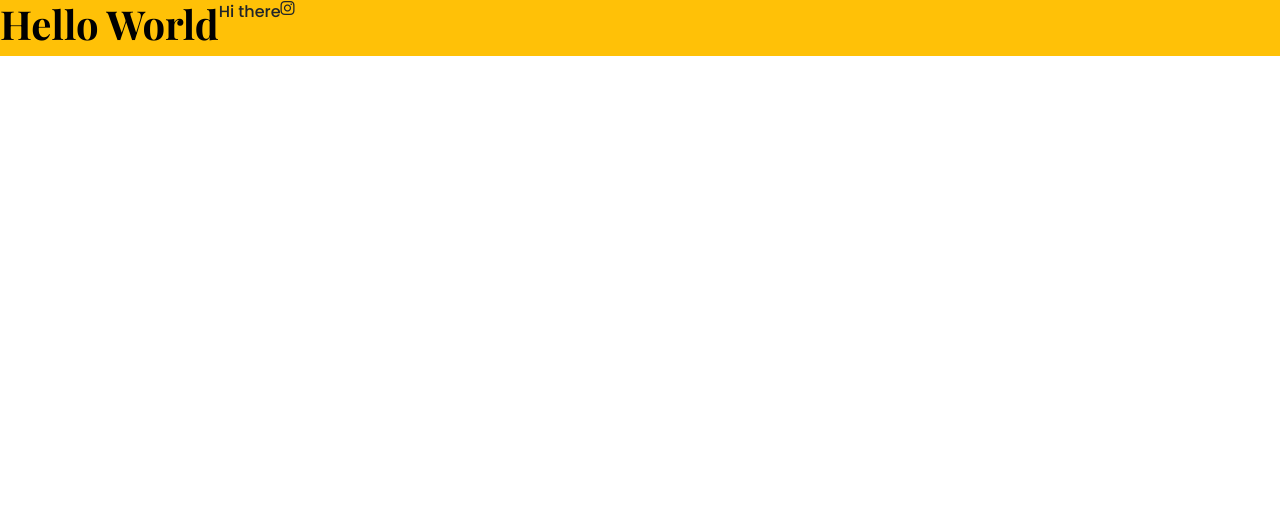
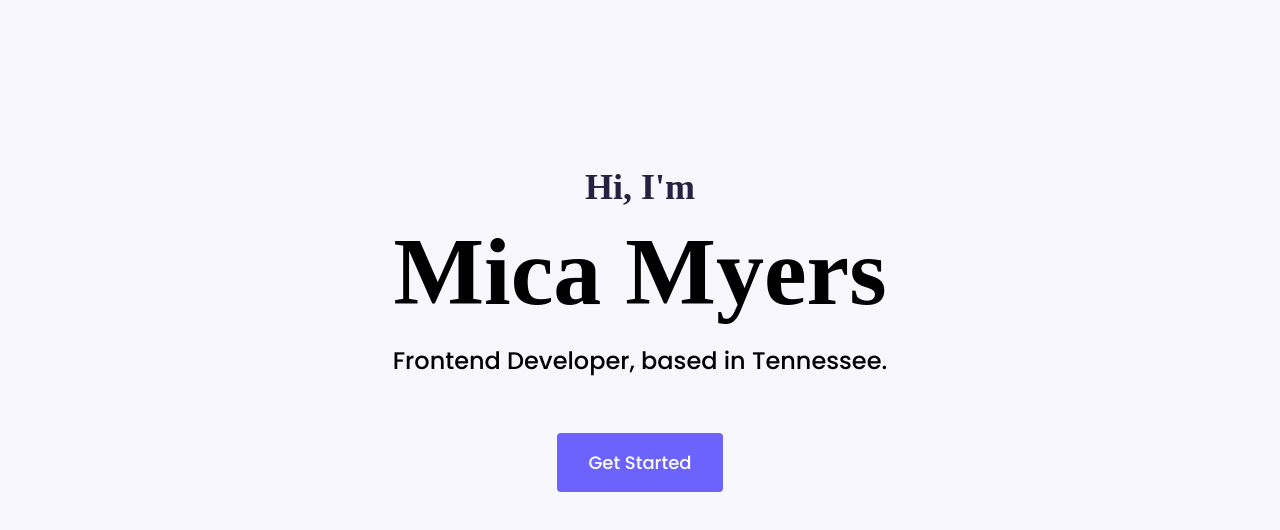
Before and after one commit to micaelajmyers/portfolio-project, a plain HTML site: page index.html in a window 1280 px wide. Drawn offline with nearby package versions, Linux system fonts and the light colour scheme.

Commit message:
Created Homepage Hero

```diff
--- a/index.html
+++ b/index.html
@@ -34,10 +34,13 @@
   </head>
 
   <body>
-    <div class="d-flex bg-warning">
-      <h1>Hello World</h1>
-      <p>Hi there</p>
-      <i class="fa-brands fa-instagram"></i>
+    <div class="hero">
+      <p>Hi, I'm</p>
+      <h1>Mica Myers</h1>
+      <h2 class="mb-5">Frontend Developer, based in Tennessee.</h2>
+      <div>
+        <a href="#" class="btn btn-branding">Get Started</a>
+      </div>
     </div>
   </body>
 </html>
--- a/styles/application.css
+++ b/styles/application.css
@@ -1,11 +1,57 @@
-/*font-family: 'Playfair Display', serif;
-font-family: 'Poppins', sans-serif; */
-
-h1 {
+:root {
+  --branding-color: #6c63ff;
+  --secondary-color: #f9f7fe;
+  --heading-font-family: font-family: "Playfair Display", serif;
+  --default-font-family: font-family: "Poppins", sans-serif;
+}
+h1,
+h2,
+h3,
+h4,
+h5,
+h6 {
   color: black;
-  font-family: "Playfair Display", serif;
+  font-family: var(--heading-font-family);
   font-weight: bold;
 }
+
+body {
+    font-family: var(--default-font-family);
+}
+h1 {
+  font-size: 96px;
+}
 p {
+  font-family: var(--default-font-family)
+}
+
+.hero {
+  background: var(--secondary-color);
+  text-align: center;
+  padding: 160px 20px;
+}
+
+.hero p {
+  font-size: 36px;
+  font-weight: bold;
+  margin: 0;
+  color: #272142;
+}
+
+.hero h2 {
   font-family: "Poppins", sans-serif;
+  font-weight: normal;
+  line-height: 2;
+  font-size: 24px;
 }
+
+.btn-branding {
+  background: var(--branding-color);
+  font-family:  "Poppins", sans-serif;
+  font-weight: normal;
+  border-radius: 4px;
+  color: white;
+  font-size: 18px;
+  line-height: 27px;
+  padding: 15px 30px;
+}
```
